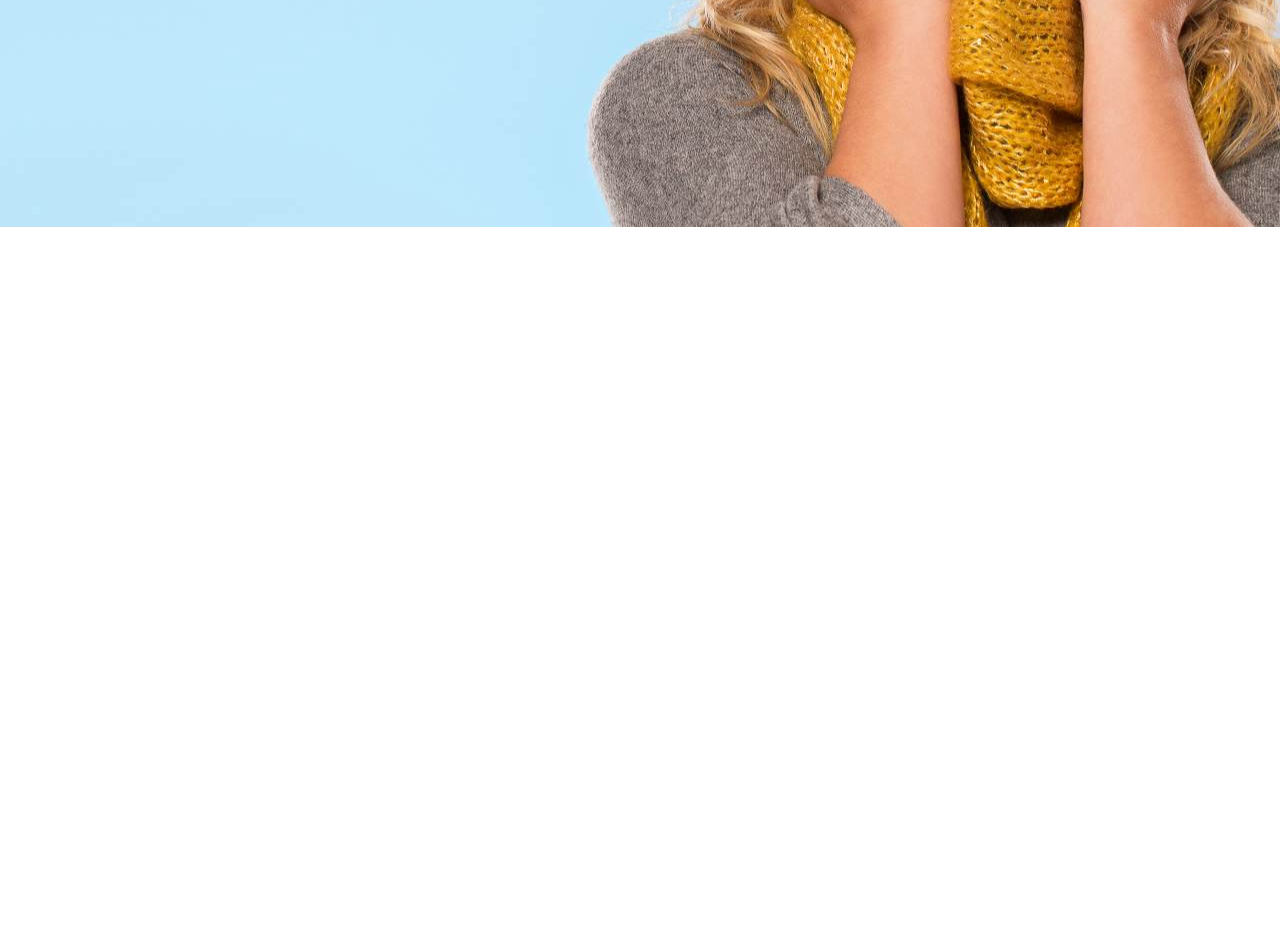
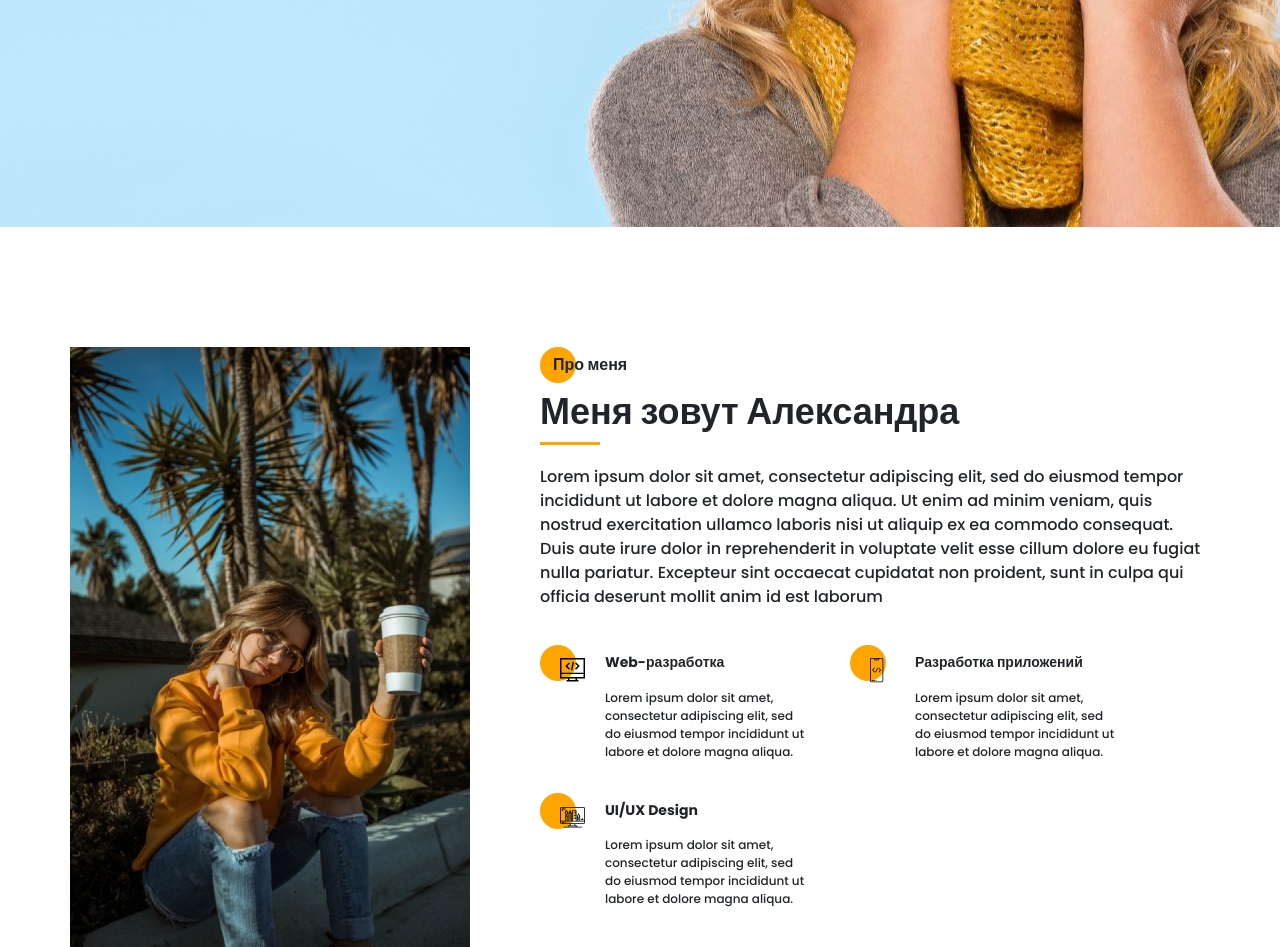
Before and after one commit to Nicky753951/portfolio, a website: page src/index.html in a window 1280 px wide. Shown: the part 573-1520 px from the top of the page. Before the commit the page ends 800 px from the top, so only its background shows below. Drawn offline with nearby package versions, Linux system fonts and the light colour scheme; files that its build step writes are made by us from their sources; files whose address does not match are found by name.

Commit message:
with second screen+training grids

```diff
--- a/src/index.html
+++ b/src/index.html
@@ -129,6 +129,47 @@
 
 </section>
 
+<section class="about">
+    <div class="container">
+    <div class="about__grid">
+    <img src="img/main_photo.jpg" alt="#" class="about__img">
+    <div class="about__me">
+        <h2 class="title title_fz16 about__subtitle">Про меня</h2>
+        <div class="title title_fz36">Меня зовут Александра</div>
+        <div class="divider"></div>
+        <p class="about__text">Lorem ipsum dolor sit amet, consectetur adipiscing elit, sed do eiusmod tempor incididunt ut labore et dolore magna aliqua. Ut enim ad minim veniam, quis nostrud exercitation ullamco laboris nisi ut aliquip ex ea commodo consequat. Duis aute irure dolor in reprehenderit in voluptate velit esse cillum dolore eu fugiat nulla pariatur. Excepteur sint occaecat cupidatat non proident, sunt in culpa qui officia deserunt mollit anim id est laborum</p>
+    </div>
+
+    <div class="about__work">
+        <div class="about__skills">
+            <div class="about__circle">
+            <img src="icons/about_me/web_development.svg" alt="#">
+            </div>
+            <div class="about__tech">Web-разработка</div>
+            <div class="about__descr">Lorem ipsum dolor sit amet, consectetur adipiscing elit, sed do eiusmod tempor incididunt ut labore et dolore magna aliqua.</div>
+        </div>
+
+        <div class="about__skills">
+            <div class="about__circle">
+                <img src="icons/about_me/mobile_dev.svg" alt="#">
+            </div>
+            <div class="about__tech">Разработка приложений</div>
+            <div class="about__descr">Lorem ipsum dolor sit amet, consectetur adipiscing elit, sed do eiusmod tempor incididunt ut labore et dolore magna aliqua.</div>
+        </div>
+
+        <div class="about__skills">
+            <div class="about__circle">
+                <img src="icons/about_me/design.svg" alt="#">
+            </div>
+            <div class="about__tech">UI/UX Design</div>
+            <div class="about__descr">Lorem ipsum dolor sit amet, consectetur adipiscing elit, sed do eiusmod tempor incididunt ut labore et dolore magna aliqua.</div>
+        </div>
+    </div>
+    </div>
+
+    </div>
+</section>
+
     <script src="js/script.js"></script>
 </body>
 </html>
--- a/src/sass/base/_mixins.scss
+++ b/src/sass/base/_mixins.scss
@@ -11,3 +11,17 @@
         left: 0;
     }
 }
+
+@mixin before_circle2{
+    &:before{
+        content:"";
+        width: 36px;
+        height: 36px;
+        background:$main-color;
+        border-radius: 100%;
+        position: absolute;
+        z-index: -1;
+        top: -25%;
+        left: 0px;
+    }
+}
--- /dev/null
+++ b/src/sass/blocks/_about.scss
@@ -0,0 +1,67 @@
+.about{
+	margin-top: 120px;
+	&__grid{
+	display: grid;
+	grid-template-columns: 400px 670px;
+	grid-template-rows:  minmax (245px, auto) minmax (255px, auto);
+	column-gap: 70px;
+	row-gap:40px;
+	}
+
+	&__img{
+	grid-row:1/3;
+	}
+	&__text{
+		margin-top: 20px;
+		margin-bottom: 0;
+	}
+
+	&__work{
+		display: grid;
+		grid-template-columns: 260px 260px;
+		grid-template-rows:  minmax (216px, auto) minmax (216px, auto);
+		column-gap: 50px;
+		row:20px;
+	}
+
+	&__tech{
+		font-size: 14px;
+		font-weight: bold;
+		line-height: 21px;
+	}
+
+	&__descr{
+		margin-top: 6px;
+		font-size: 12px;
+		line-height: 18px;
+		grid-column:2;
+	}
+
+	&__skills{
+		display: grid;
+		grid-template-columns: 25px 200px;
+		grid-template-rows:  minmax(25px,auto) minmax(116px,auto);
+		column-gap:40px;
+
+	}
+
+	&__me{
+		padding-top: 6px;
+	}
+
+	&__subtitle{
+		position: relative;
+        @include before_circle2;
+        padding-left: 13px;
+        z-index: 2;
+	}
+
+	&__circle{
+		position: relative;
+        @include before_circle2;
+        padding-top: 5px;
+        padding-left: 20px;
+        z-index: 2;
+	}
+
+}
--- /dev/null
+++ b/src/sass/blocks/_divider.scss
@@ -0,0 +1,5 @@
+.divider{
+	width: 60px;
+	height: 3px;
+	background-color:$main-color;
+}
--- a/src/sass/blocks/_title.scss
+++ b/src/sass/blocks/_title.scss
@@ -9,8 +9,13 @@
     &_fz16{
         font-size: 16px;
         line-height: 24px;
+        margin:0;
     }
     &_fz48{
         font-size: 48px;
     }
+    &_fz36{
+    font-size: 36px;
+    margin-top: 5px;
+    }
 }
--- a/src/sass/style.scss
+++ b/src/sass/style.scss
@@ -7,6 +7,9 @@
 @import "blocks/button";
 @import "blocks/sidepanel";
 @import "blocks/menu";
+@import "blocks/about";
+@import "blocks/divider";
+
 
 * {
     font-family: 'Poppins', sans-serif;
```
Also changed, not shown: dist/css/style.min.css, dist/index.html.
